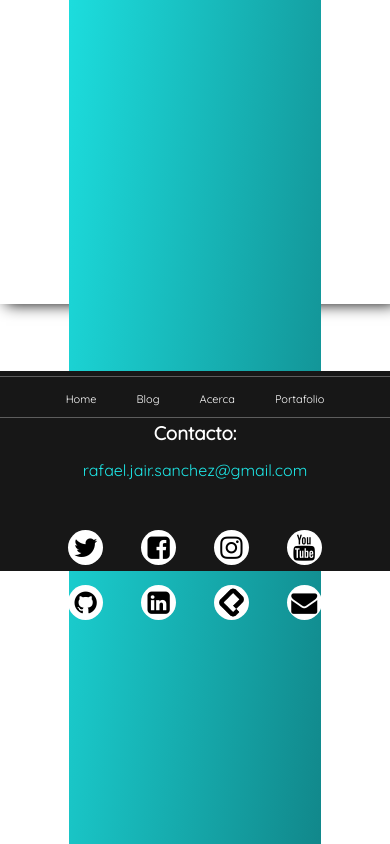
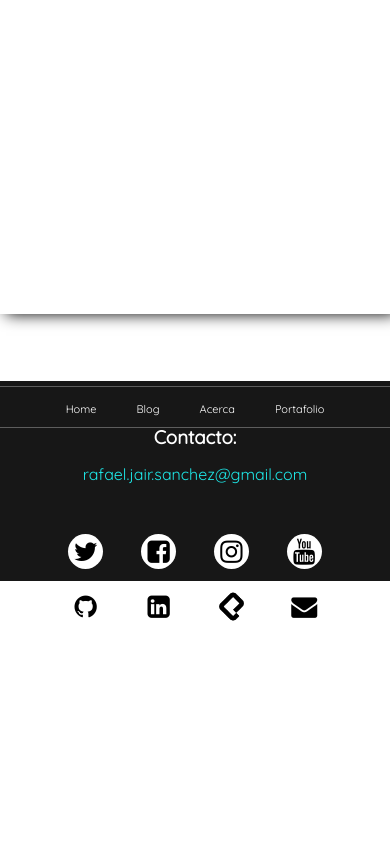
Before and after one commit to iYiyo/My-Website, a plain HTML site: page the_life_game.html in a window 390 px wide. Shown: the part 1891-2735 px from the top of the page. After the commit the page ends 2535 px from the top, so only its background shows below. Drawn offline with Linux system fonts and the light colour scheme.

Commit message:
reparando la altura dle aside de notas y arreglando el footer para firefox

```diff
--- a/sass/layout/_footer.scss
+++ b/sass/layout/_footer.scss
@@ -32,6 +32,9 @@ footer{
                 color: $color-acua;
             }
         }
+    }
+    @media screen and (max-width: 680px){
+        padding-bottom: 25px;
     }
 }
 
@@ -107,7 +110,6 @@ footer{
         margin-left: auto;
         margin-right: auto;
         margin-top: 50px;
-        margin-bottom: 25px;
         justify-content: space-around;
         & a{
             margin-right: 30px;
--- a/sass/layout/_nota.scss
+++ b/sass/layout/_nota.scss
@@ -19,8 +19,9 @@
     }
     & aside{
         width: 25%;
-        height: 100%;
+        height: auto;
         margin-left: 25px;
+        padding-bottom: 10px;
         float: right;
         font-family: $font-header;
         border-radius: 8px;
```
Also changed, not shown: css/style.css.
